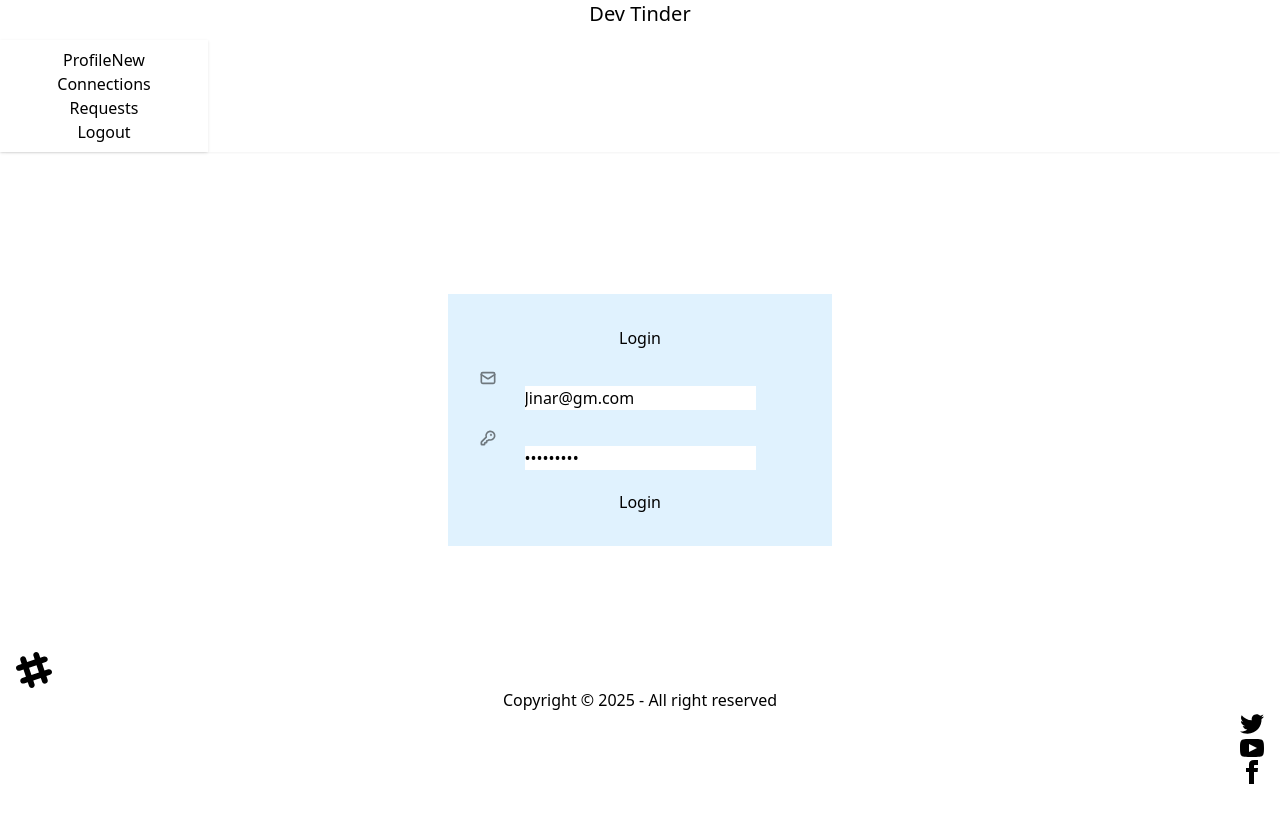
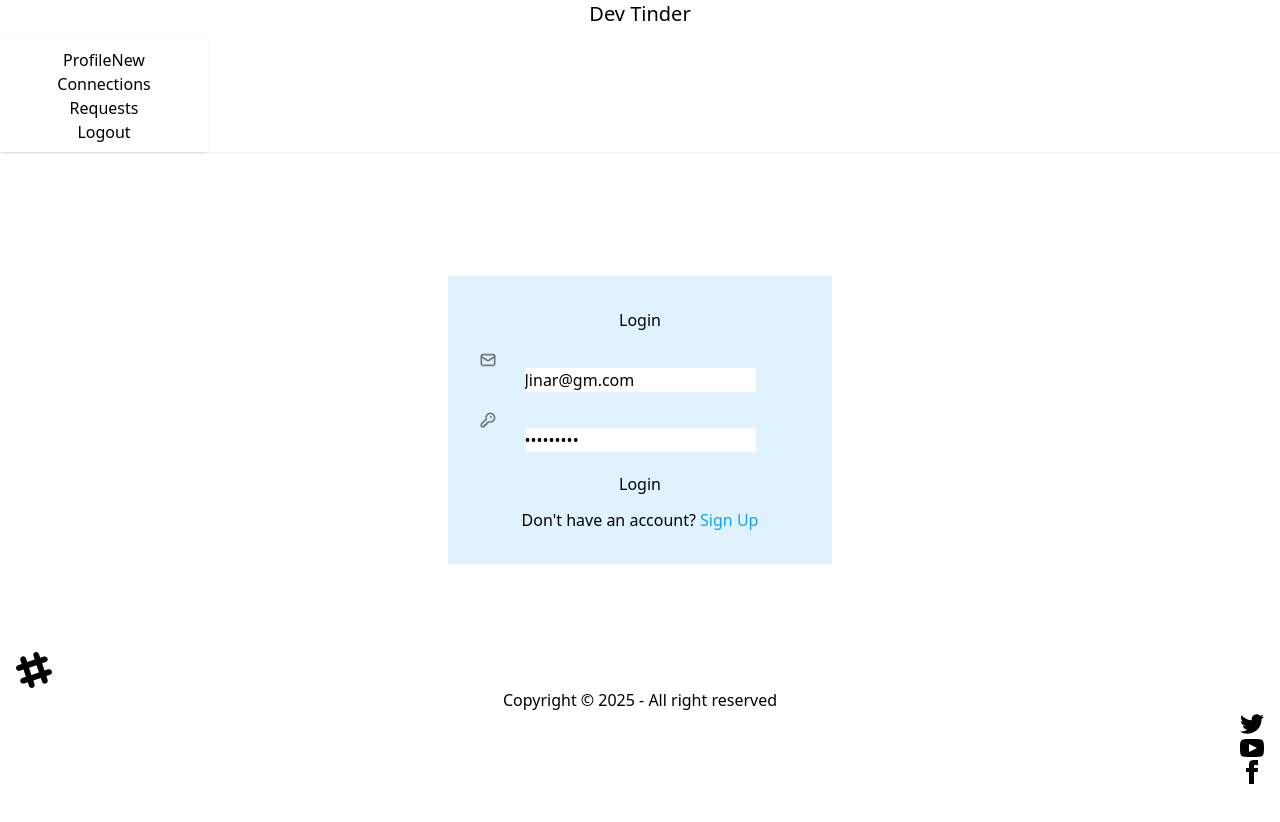
Before and after one commit to ROHIT8804/devTinderFrontEnd, a React (Vite) app in the folder devTinder-Web/: page /login in a window 1280 px wide. Shown: the top 822 px of the page. Built offline with nearby package versions, Linux system fonts and the light colour scheme; no server answers.

Commit message:
Sign Up card UI design

```diff
--- a/devTinder-Web/src/App.jsx
+++ b/devTinder-Web/src/App.jsx
@@ -10,6 +10,7 @@ import appStore from "./utils/appStore";
 import Feed from "./components/Feed";
 import Connections from "./components/connections";
 import Requests from "./components/Requests";
+import SignUp from "./components/SignUp";
 
 function App() {
   const [count, setCount] = useState(0);
@@ -25,6 +26,7 @@ function App() {
             <Route path="/profile" element={<Profile />} />
             <Route path="/connections" element={<Connections/>} />
             <Route path="/requests" element={<Requests />} />
+            <Route path="/signUp" element={<SignUp />} />
           </Route>
         </Routes>
       </BrowserRouter>
--- a/devTinder-Web/src/components/Login.jsx
+++ b/devTinder-Web/src/components/Login.jsx
@@ -2,7 +2,7 @@ import React, { useState, useEffect } from "react";
 import axios from "axios";
 import { useDispatch } from 'react-redux';
 import { setUser } from '../utils/userSlice';
-import { useNavigate } from "react-router-dom";
+import { Link, useNavigate } from "react-router-dom";
 import { BASE_URL } from "../utils/constants";
 
 function Login() {
@@ -16,16 +16,16 @@ function Login() {
     try {
 
       const response = await axios.post(BASE_URL + '/login', {
-        emailId:email,
-        password:password
+        emailId: email,
+        password: password
       },
-      {withCredentials: true}
-    );
-    const { firstName, emailId } = response.data.user;
-    localStorage.setItem('user', JSON.stringify({ name:firstName, email: emailId }));
-    dispatch(setUser(response.data.user));
+        { withCredentials: true }
+      );
+      const { firstName, emailId } = response.data.user;
+      localStorage.setItem('user', JSON.stringify({ name: firstName, email: emailId }));
+      dispatch(setUser(response.data.user));
 
-    navigate('/feed')
+      navigate('/feed')
     } catch (error) {
       setError(error?.response?.data || "Login failed. Please try again.");
       console.error("Error handling email change:", error?.response?.data);
@@ -34,14 +34,14 @@ function Login() {
 
   useEffect(() => {
     const user = localStorage.getItem('user');
-    if(user){
+    if (user) {
       navigate('/feed');
     }
-  },[navigate]);
+  }, [navigate]);
 
   return (
     <div className="card card-border bg-base-100 w-96" style={{ backgroundColor: "#e0f2fe" }}>
-        <h2 className="card-title justify-center">Login</h2>
+      <h2 className="card-title justify-center">Login</h2>
       <div className="card-body">
         <div className="mt-5">
           <label className="input validator">
@@ -61,7 +61,7 @@ function Login() {
                 <path d="m22 7-8.97 5.7a1.94 1.94 0 0 1-2.06 0L2 7"></path>
               </g>
             </svg>
-            <input type="email" value={email} onChange={(e)=>setEmail(e.target.value)} placeholder="mail@site.com" required />
+            <input type="email" value={email} onChange={(e) => setEmail(e.target.value)} placeholder="mail@site.com" required />
           </label>
           <div className="validator-hint hidden">Enter valid email address</div>
         </div>
@@ -106,6 +106,12 @@ function Login() {
         <div className="card-actions justify-center mt-5">
           <button className="btn btn-primary" onClick={handleLogin}>Login</button>
         </div>
+        <p className="text-center w-full mt-3">
+          <span className="text-black">Don't have an account? </span>
+          <Link to="/signUp" className="text-sky-500 hover:underline">
+            Sign Up
+          </Link>
+        </p>
       </div>
     </div>
   );
--- /dev/null
+++ b/devTinder-Web/src/components/SignUp.jsx
@@ -0,0 +1,9 @@
+import React from 'react'
+
+const SignUp = () => {
+  return (
+    <div>SignUp</div>
+  )
+}
+
+export default SignUp
```
